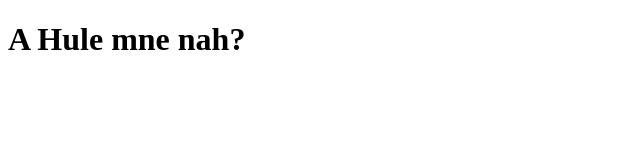
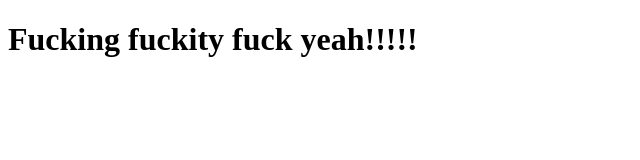
Before and after one commit to AGolumbovsky/auto-mate, a website: page public/index.html in a window 1280 px wide. Shown: the whole page, without its empty margins (0-640 px from the left). Drawn offline with Linux system fonts and the light colour scheme.

Commit message:
working fo reel

```diff
--- a/public/index.html
+++ b/public/index.html
@@ -8,7 +8,7 @@
 
   <body>
 
-  	<h1> A Hule mne nah? </h1>
+  	<h1> Fucking fuckity fuck yeah!!!!!</h1>
 
   </body>
 </html>
```
